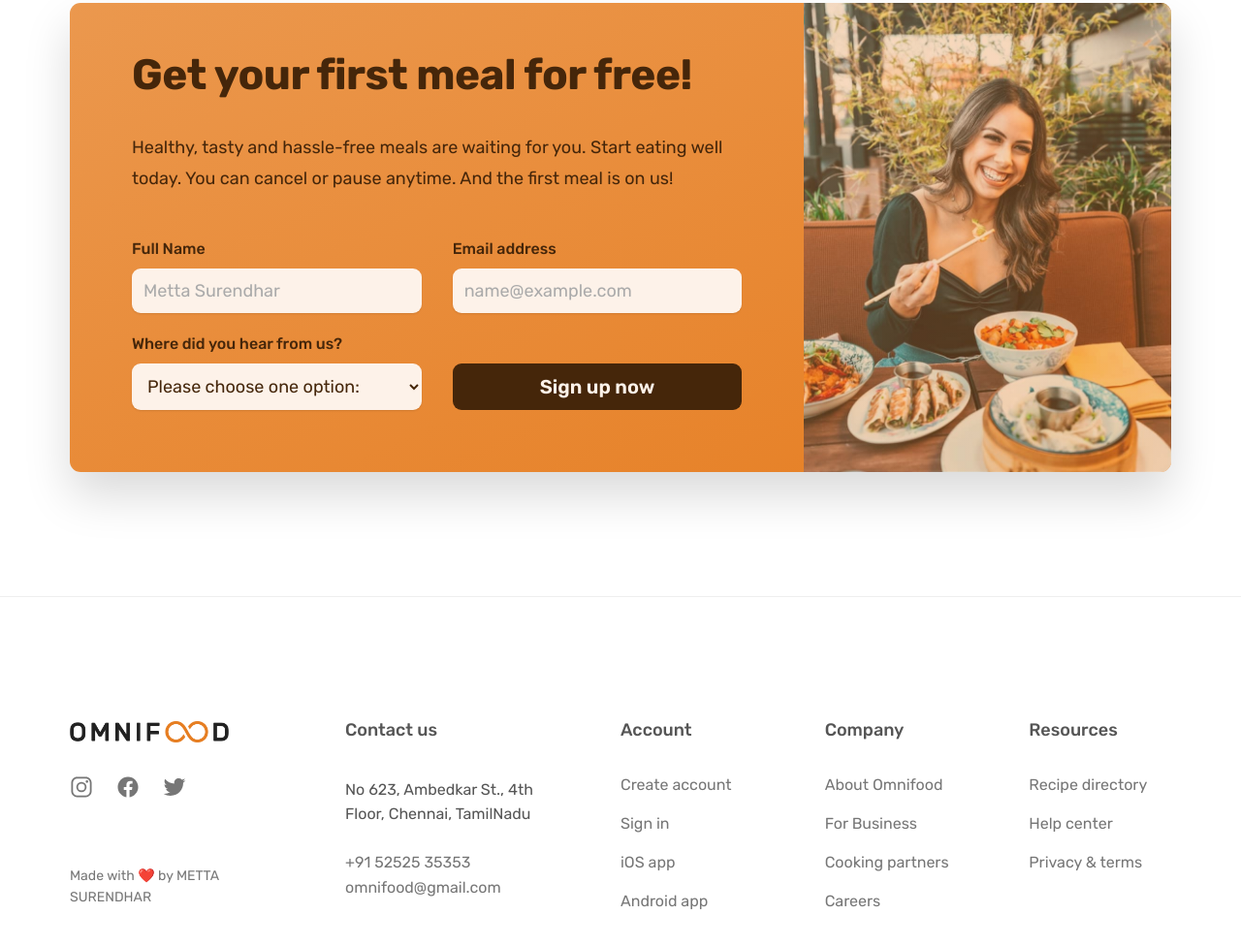
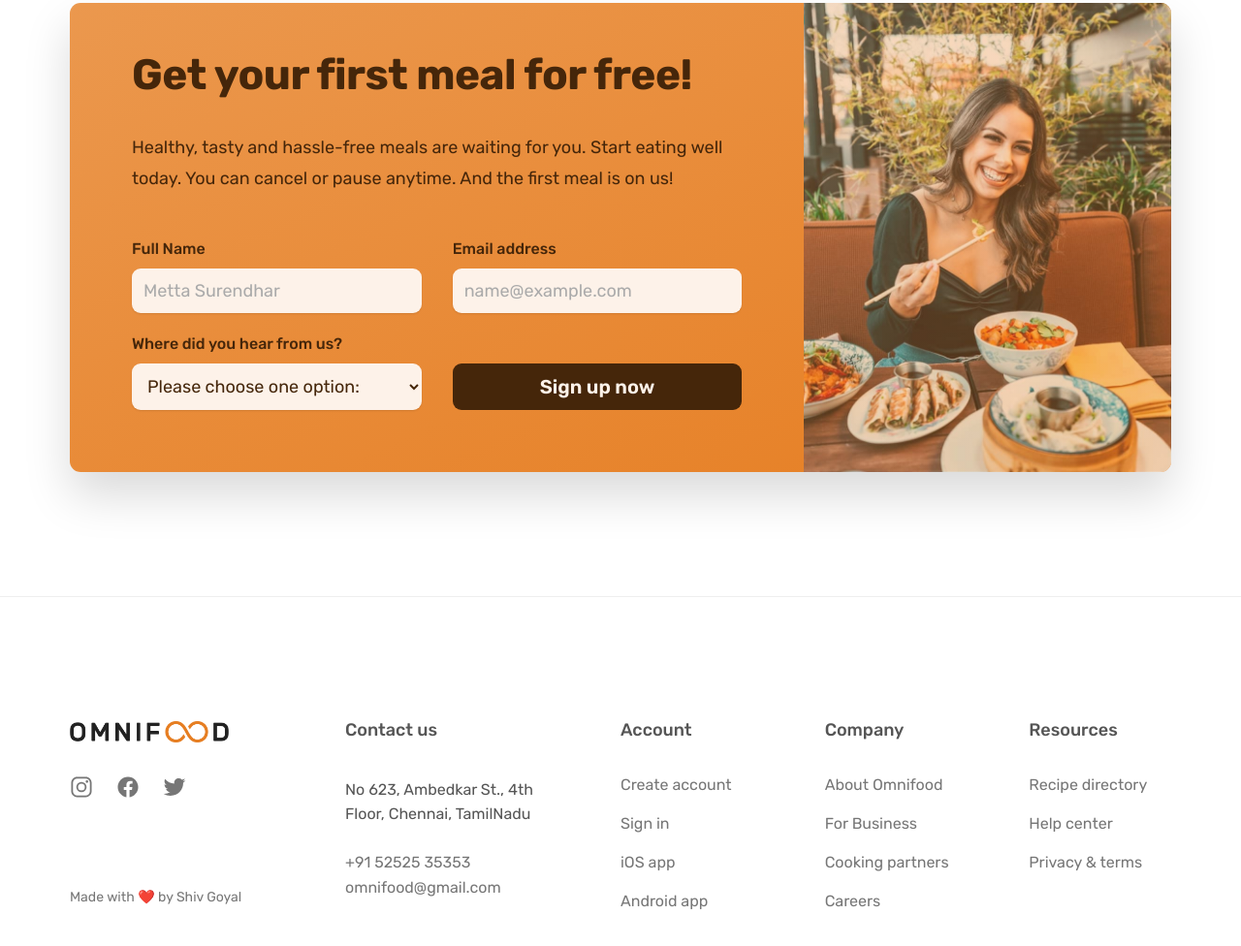
Before and after one commit to shiv989898/omnifood, a plain HTML site: page index.html in a window 1280 px wide. Shown: the part 6642-7618 px from the top of the page at 97% size. Drawn offline with nearby package versions, Linux system fonts and the light colour scheme; some packages are replaced by stand-ins of ours; a script that the page names is missing.

Commit message:
Update index.html

```diff
--- a/index.html
+++ b/index.html
@@ -669,7 +669,7 @@
           </ul>
 
           <p class="copyright">
-            Made with ❤️ by METTA SURENDHAR
+            Made with ❤️ by Shiv Goyal
           </p>
         </div>
 
```
